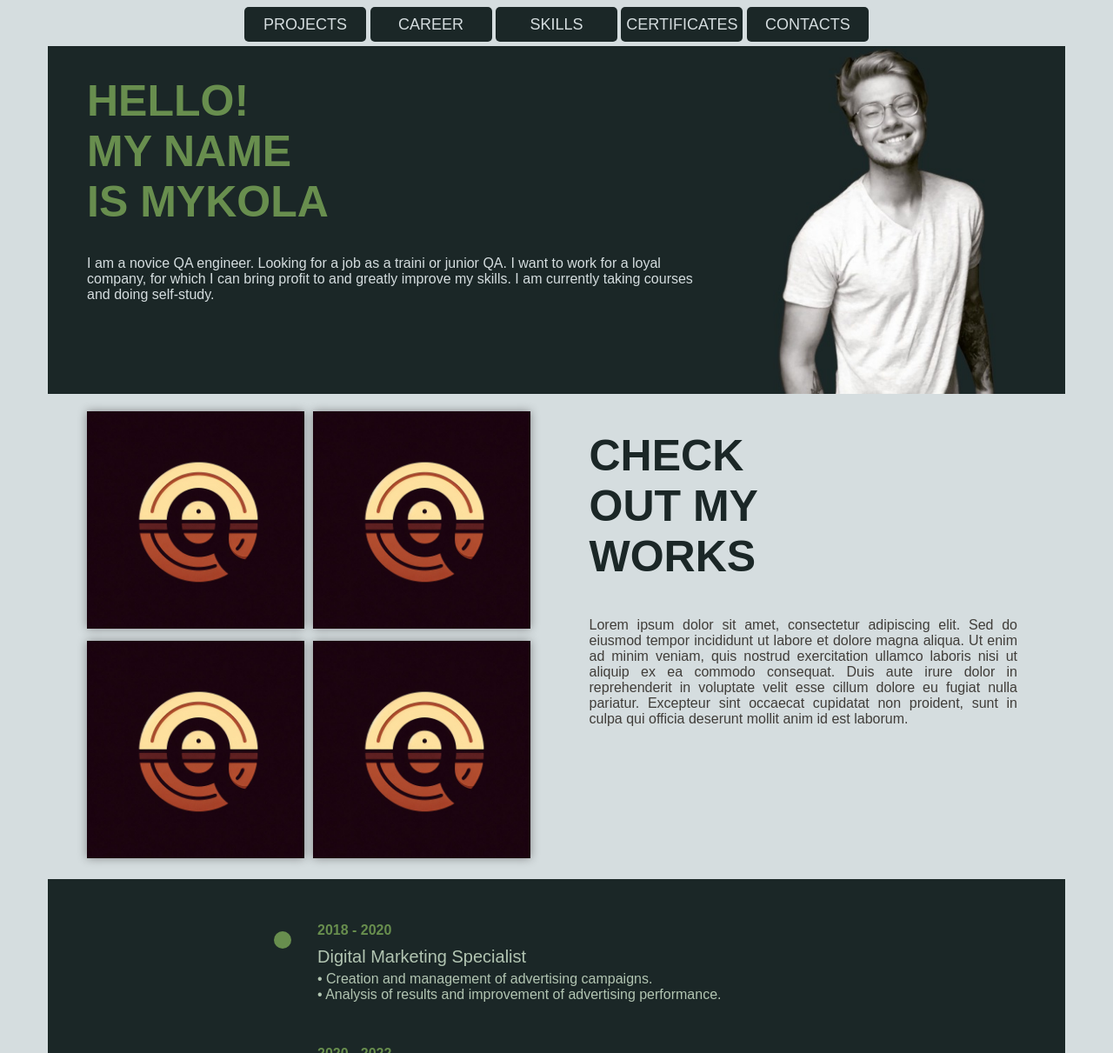
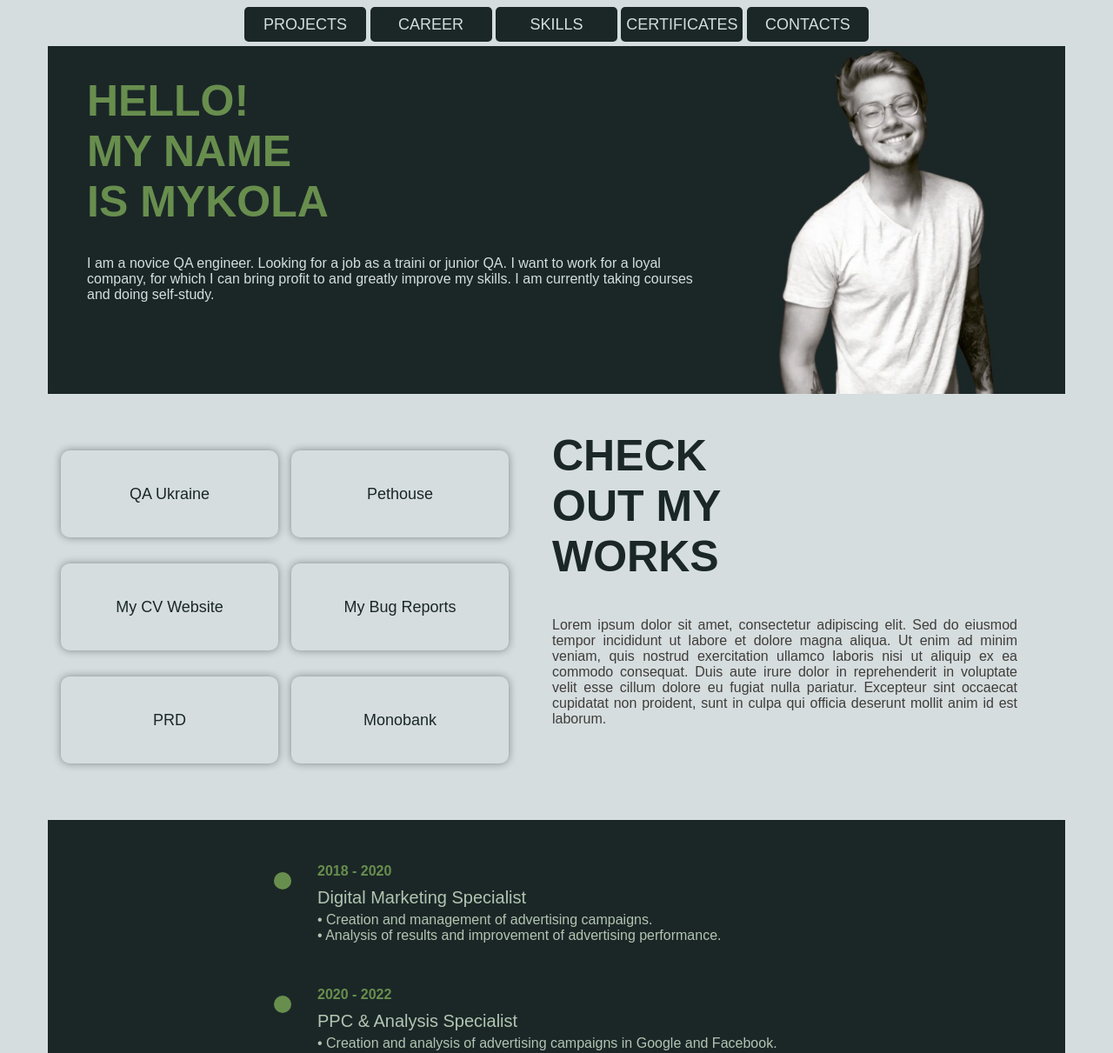
Before and after one commit to PiePixPaw/nick-khizh, a plain HTML site: page index.html in a window 1280 px wide. Shown: the top 1211 px of the page at 87% size. Drawn offline with Linux system fonts and the light colour scheme.

Commit message:
minor fix

```diff
--- a/css/style.css
+++ b/css/style.css
@@ -72,50 +72,73 @@ body {
 
 .container {
   display: flex;
-  background-color: D5DDDF;
+  background-color: #D5DDDF;
 }
 
 .images {
+  display: flex;
+  flex-direction: column;
+  padding-top: 50px;
+  padding-bottom: 50px;
+}
+
+.row {
+  display: flex;
+}
+
+.button {
   flex: 1;
   margin-left: 15px;
   margin-top: 15px;
   margin-bottom: 15px;
-
+  width: 250px;
 }
 
-.images .row {
-  display: flex;
-  margin-left: 25px;
+.button button {
+  width: 250px;
+  height: 100px;
+  padding: 0;
+  background-color: transparent;
+  border: none;
+  cursor: pointer;
+  transition: transform 0.3s ease;
+  box-shadow: 0 0 10px #0e0d0d67;
+  border-radius: 10px;
+  overflow: hidden;
 }
 
-.images img {
-  width: 250px;
-  height: 250px;
-  margin: 5px;
-  cursor: pointer;
-  transition: transform 0.3s ease;
-  box-shadow:0 0 10px #0e0d0d67;
+.button button:hover {
+  transform: scale(1.1);
 }
 
-.images img:hover {
-  transform: scale(1.1);
+.button button span {
+  display: flex;
+  align-items: center;
+  justify-content: center;
+  width: 100%;
+  height: 100%;
+  font-size: 18px;
+  color: #1B2727;
+  text-align: center;
+
 }
 
 .text {
   flex: 1;
   padding: 0 20px;
+
 }
 
 .text h2 {
-  text-align:justify;
+  text-align: justify;
   font-size: 50px;
-  color:#1B2727;
+  color: #1B2727;
   margin-left: 30px;
 }
 
 .text p {
   text-align: justify;
-  color:#403D39;
+  color: #403D39;
   margin-right: 35px;
   margin-bottom: 35px;
   margin-left: 30px;
--- a/index.html
+++ b/index.html
@@ -54,20 +54,37 @@
                 <div class="container">
                     <div class="images">
                         <div class="row">
-                            <a href="proj1.html"><img src="img\work_img\qa.jpg" alt="Image 7"></a>
-                            <a href="proj1.html"><img src="img\work_img\qa.jpg" alt="Image 8"></a>
+                            <div class="button">
+                                <button onclick="window.location.href='pages/proj1.html'"><span>QA Ukraine</span></button>
+                            </div>
+                            <div class="button">
+                                <button onclick="window.location.href='pages/proj1.html'"><span>Pethouse</span></button>
+                            </div>
                         </div>
                         <div class="row">
-                            <a href="proj1.html"><img src="img\work_img\qa.jpg" alt="Image 7"></a>
-                            <a href="proj1.html"><img src="img\work_img\qa.jpg" alt="Image 8"></a>
+                            <div class="button">
+                                <button onclick="window.location.href='ppages/proj1.html'"><span>My CV Website</span></button>
+                            </div>
+                            <div class="button">
+                                <button onclick="window.location.href='pages/proj1.html'"><span>My Bug Reports</span></button>
+                            </div>
                         </div>
-
+                        <div class="row">
+                            <div class="button">
+                                <button onclick="window.location.href='pages/proj1.html'"><span>PRD</span></button>
+                            </div>
+                            <div class="button">
+                                <button onclick="window.location.href='pages/proj1.html'"><span>Monobank</span></button>
+                            </div>
+                        </div>
                     </div>
                     <div class="text">
                         <h2>CHECK<br> OUT MY<br> WORKS</h2>
                         <p>Lorem ipsum dolor sit amet, consectetur adipiscing elit. Sed do eiusmod tempor incididunt ut labore et dolore magna aliqua. Ut enim ad minim veniam, quis nostrud exercitation ullamco laboris nisi ut aliquip ex ea commodo consequat. Duis aute irure dolor in reprehenderit in voluptate velit esse cillum dolore eu fugiat nulla pariatur. Excepteur sint occaecat cupidatat non proident, sunt in culpa qui officia deserunt mollit anim id est laborum.</p>
                     </div>
                 </div>
+
+
 
 
 
```
Also changed, not shown: pages/proj1.html (renamed from proj1.html).
